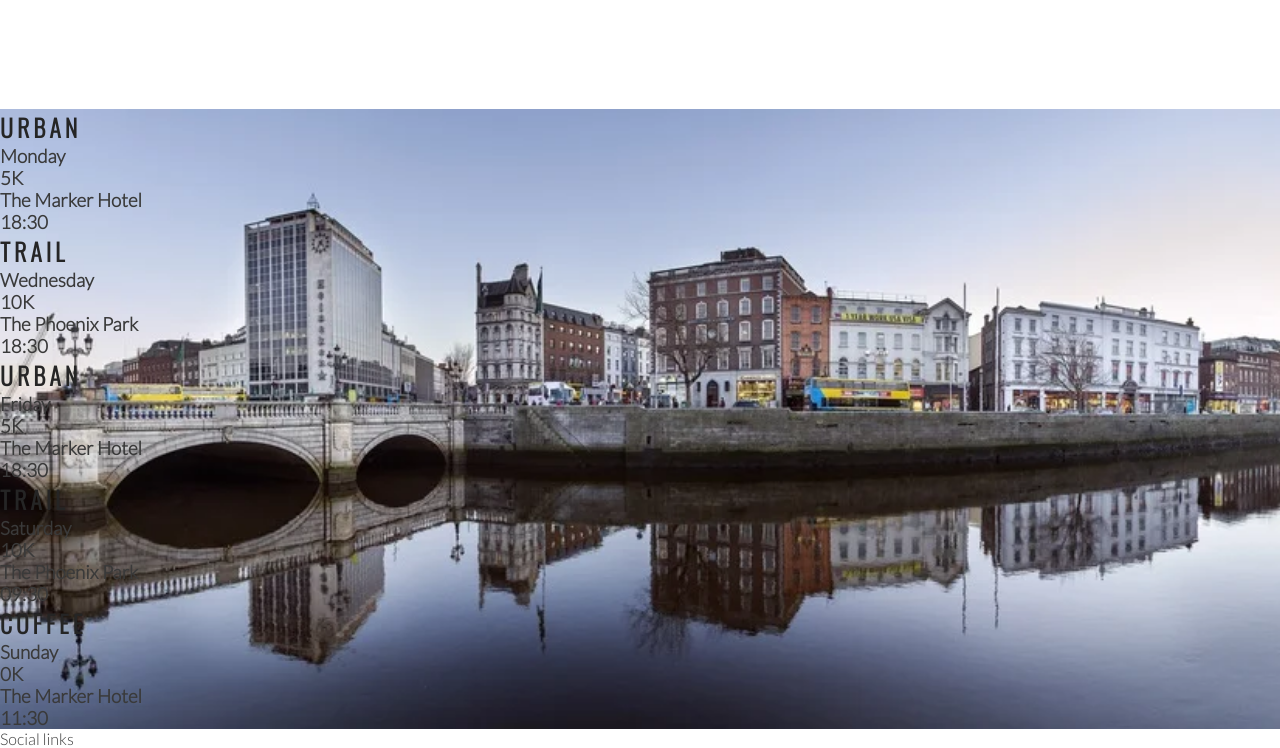
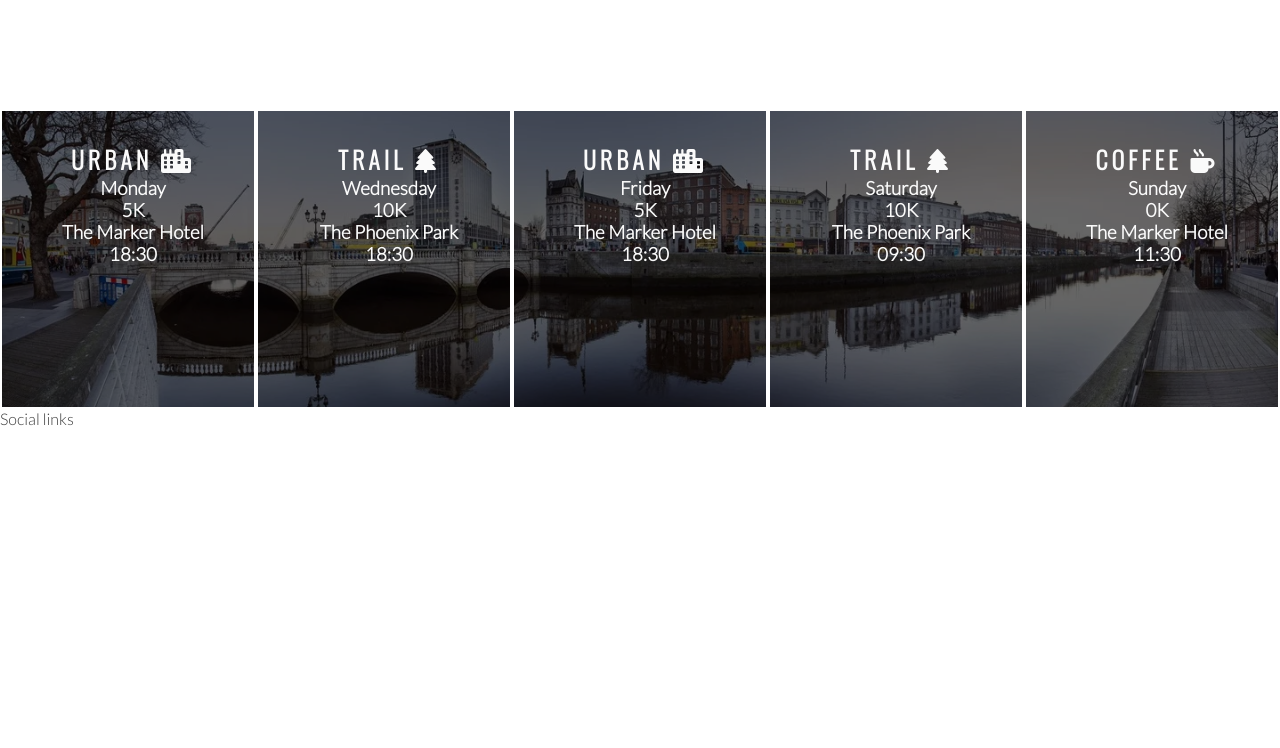
Before and after one commit to OlgaKuvs/love-running, a plain HTML site: page index.html in a window 1280 px wide. Shown: the part 1186-1934 px from the top of the page. After the commit the page ends 1614 px from the top, so only its background shows below. Drawn offline with nearby package versions, Linux system fonts and the light colour scheme.

Commit message:
Style times panels and add icons

```diff
--- a/assets/css/style.css
+++ b/assets/css/style.css
@@ -201,3 +201,19 @@ hr {
     width: 100%;
     overflow: hidden;
 }
+
+#times div {
+    color: #fafafa;
+    background-color: rgba(0, 0, 0, .6);
+    width: 20%;
+    height: 300px;
+    float: left;
+    padding: 30px 0 0 10px;
+    text-align: center;
+    border: 2px solid #fff;
+    box-sizing: border-box;
+}
+
+#times h2 {
+    color: #fafafa;
+}
--- a/index.html
+++ b/index.html
@@ -82,35 +82,35 @@
     </section>
     <section id="times">
         <div>
-            <h2>Urban</h2>
+            <h2>Urban <i class="fa-solid fa-city"></i></h2>
             <h3>Monday</h3>
             <h3>5K</h3>
             <h3>The Marker Hotel</h3>
             <h3>18:30</h3>
         </div>
         <div>
-            <h2>Trail</h2>
+            <h2>Trail <i class="fa-solid fa-tree"></i></h2>
             <h3>Wednesday</h3>
             <h3>10K</h3>
             <h3>The Phoenix Park</h3>
             <h3>18:30</h3>
         </div>
         <div>
-            <h2>Urban</h2>
+            <h2>Urban <i class="fa-solid fa-city"></i></h2>
             <h3>Friday</h3>
             <h3>5K</h3>
             <h3>The Marker Hotel</h3>
             <h3>18:30</h3>
         </div>
         <div>
-            <h2>Trail</h2>
+            <h2>Trail <i class="fa-solid fa-tree"></i></h2>
             <h3>Saturday</h3>
             <h3>10K</h3>
             <h3>The Phoenix Park</h3>
             <h3>09:30</h3>
         </div>
         <div>
-            <h2>Coffee</h2>
+            <h2>Coffee <i class="fa-solid fa-mug-hot"></i></h2>
             <h3>Sunday</h3>
             <h3>0K</h3>
             <h3>The Marker Hotel</h3>
```
